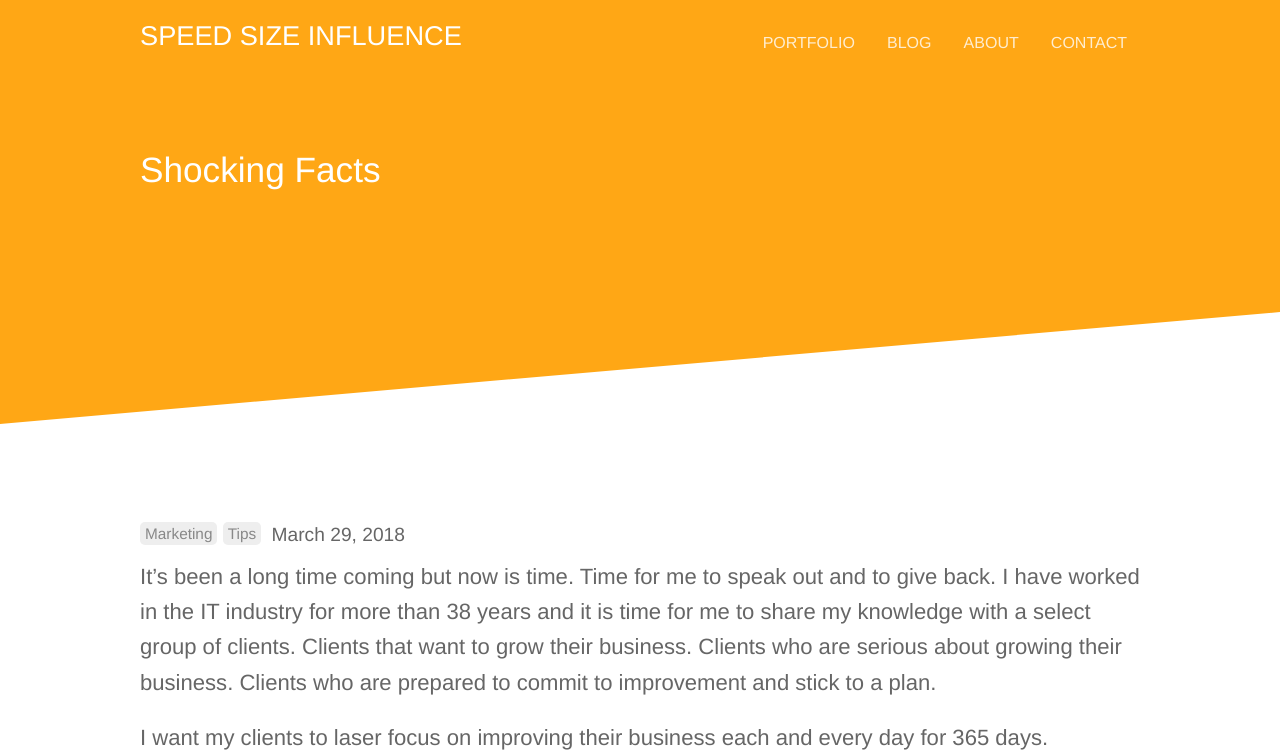
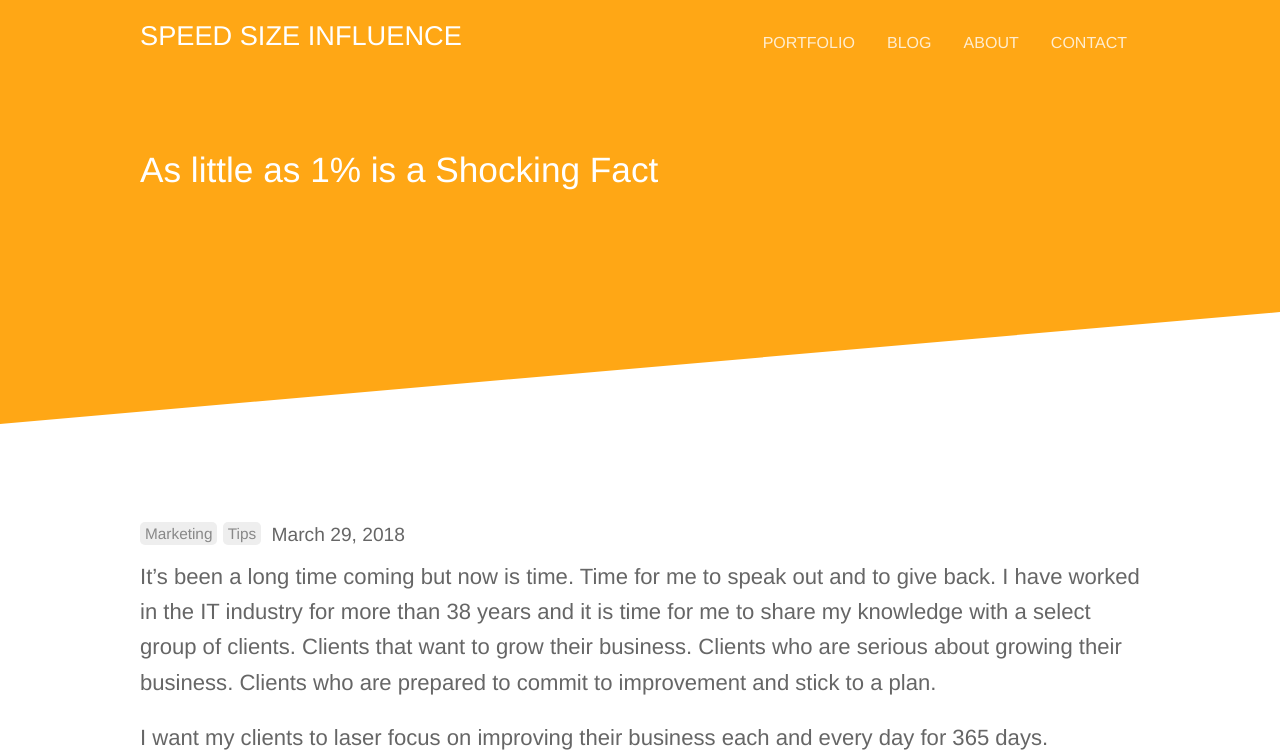
Before and after one commit to primertest-org/BDBBDB, a Jekyll site: the page built from _posts/2018-03-29-shocking-facts.md, in a window 1280 px wide and 900 px high, cut to the strip 0-751 px from the top of the window. Built offline with Jekyll 4.4.1, drawn with Linux system fonts in a browser that asks for light colours.

Commit message:
Updated '_posts/2018-03-29-shocking-facts.md' via CloudCannon

```diff
--- a/_posts/2018-03-29-shocking-facts.md
+++ b/_posts/2018-03-29-shocking-facts.md
@@ -1,5 +1,5 @@
 ---
-title: Shocking Facts
+title: As little as 1% is a Shocking Fact
 categories:
   - marketing
   - tips
```
